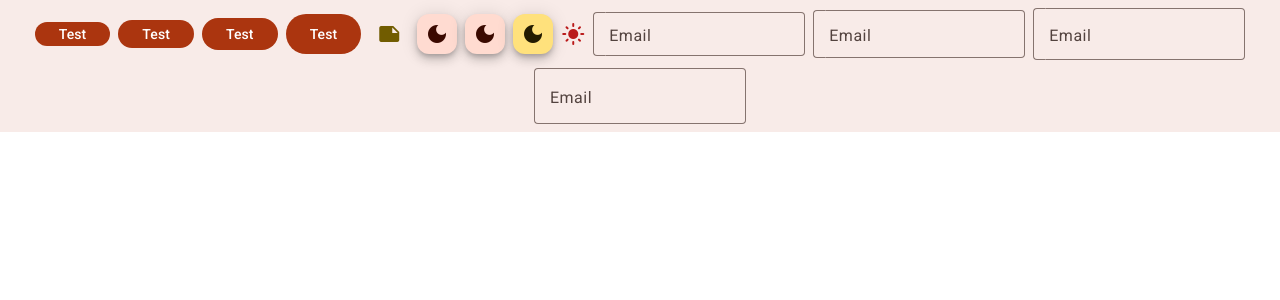
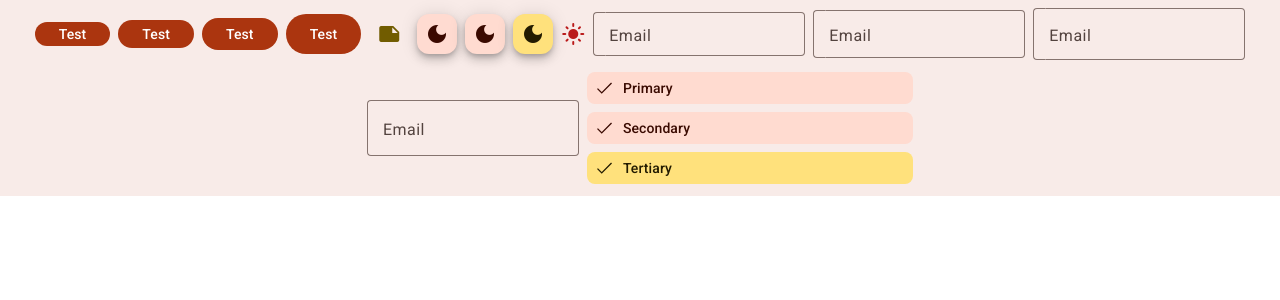
Before and after one commit to voi99/modern-angular-template, an Angular app: page / in a window 1280 px wide. Shown: the top 300 px of the page. Built offline with nearby package versions, Linux system fonts and the light colour scheme.

Commit message:
add: chips color variants

```diff
--- a/src/app/app.component.ts
+++ b/src/app/app.component.ts
@@ -4,11 +4,23 @@ import { MatButton, MatIconButton, MatMiniFabButton } from "@angular/material/bu
 import { MatIcon } from "@angular/material/icon";
 import { MatFormField, MatLabel } from "@angular/material/form-field";
 import { MatInput } from "@angular/material/input";
+import { MatChipListbox, MatChipOption } from "@angular/material/chips";
 
 @Component({
   selector: "app-root",
   standalone: true,
-  imports: [RouterOutlet, MatButton, MatIconButton, MatIcon, MatFormField, MatInput, MatLabel, MatMiniFabButton],
+  imports: [
+    RouterOutlet,
+    MatButton,
+    MatIconButton,
+    MatIcon,
+    MatFormField,
+    MatInput,
+    MatLabel,
+    MatMiniFabButton,
+    MatChipListbox,
+    MatChipOption,
+  ],
   template: `
     <div class="bg-surface-container p-2 flex items-center gap-2 justify-center flex-wrap">
       <button mat-flat-button class="mat-xs">Test</button>
@@ -44,6 +56,11 @@ import { MatInput } from "@angular/material/input";
         <mat-label>Email</mat-label>
         <input matInput />
       </mat-form-field>
+      <mat-chip-listbox class="mat-mdc-chip-set-stacked" aria-label="Chips">
+        <mat-chip-option selected class="mat-primary">Primary</mat-chip-option>
+        <mat-chip-option selected>Secondary</mat-chip-option>
+        <mat-chip-option selected class="mat-tertiary">Tertiary</mat-chip-option>
+      </mat-chip-listbox>
     </div>
   `,
   styles: ``,
--- /dev/null
+++ b/src/scss/_chips.scss
@@ -0,0 +1,17 @@
+@use "@angular/material" as mat;
+
+@mixin color-variants($theme) {
+  .mat-mdc-chip {
+    &.mat-primary {
+      @include mat.chips-color($theme, $color-variant: secondary);
+    }
+
+    &.mat-tertiary {
+      @include mat.chips-color($theme, $color-variant: tertiary);
+    }
+
+    &.mat-error {
+      @include mat.chips-color($theme, $color-variant: error);
+    }
+  }
+}
--- a/src/styles.scss
+++ b/src/styles.scss
@@ -7,6 +7,7 @@
 @use "icons";
 @use "form-fields";
 @use "fab";
+@use "chips";
 
 @include mat.core();
 
@@ -17,6 +18,7 @@
   @include icon-buttons.color-variants(m3.$light-theme);
   @include icons.color-variants(m3.$light-theme);
   @include fab.color-variants(m3.$light-theme);
+  @include chips.color-variants(m3.$light-theme);
 
   @include buttons.sizes(m3.$light-theme);
   @include form-fields.sizes(m3.$light-theme);
```
